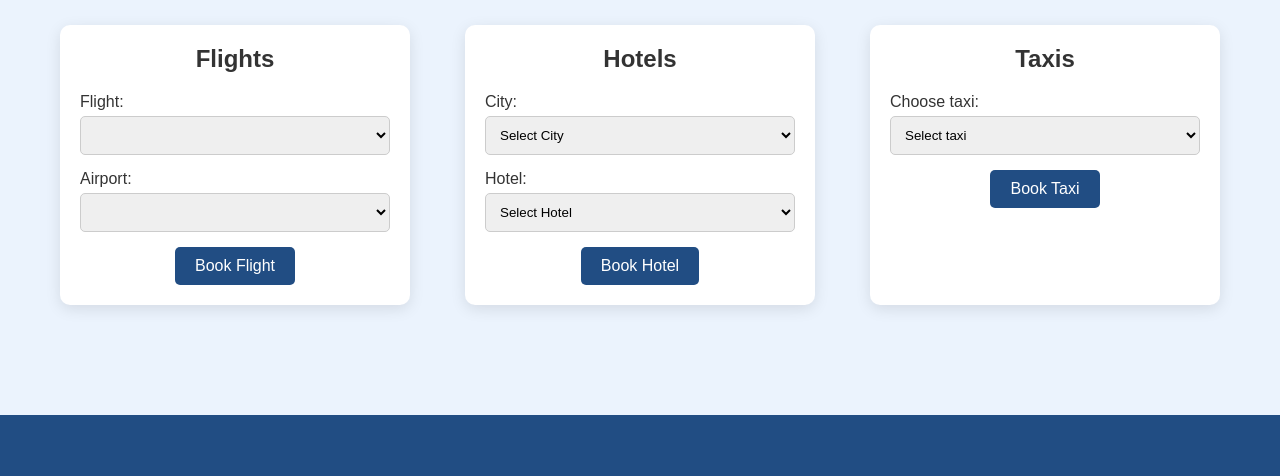
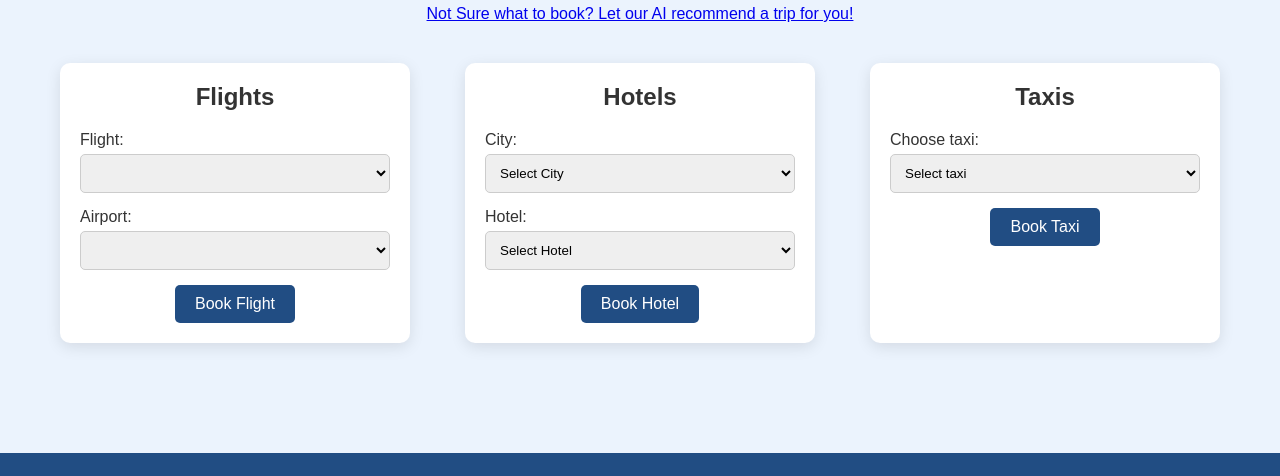
Before and after one commit to Kawthar-Sh20/Airplane-Frontend, a plain HTML site: page src/pages/booking/index.html in a window 1280 px wide. Shown: the part 204-680 px from the top of the page. Drawn offline with nearby package versions, Linux system fonts and the light colour scheme; no server answers; a script that the page names is missing.

Commit message:
Fixed a bug

```diff
--- a/src/pages/booking/index.html
+++ b/src/pages/booking/index.html
@@ -31,6 +31,9 @@
     <main>
       <section id="bookings" class="bookings">
         <h1>Book Your Travel</h1>
+        <a href="/src/features/bot/test.html"
+          >Not Sure what to book? Let our AI recommend a trip for you!</a
+        >
         <div class="booking-options">
           <div class="option">
             <!--///////////-->
```
